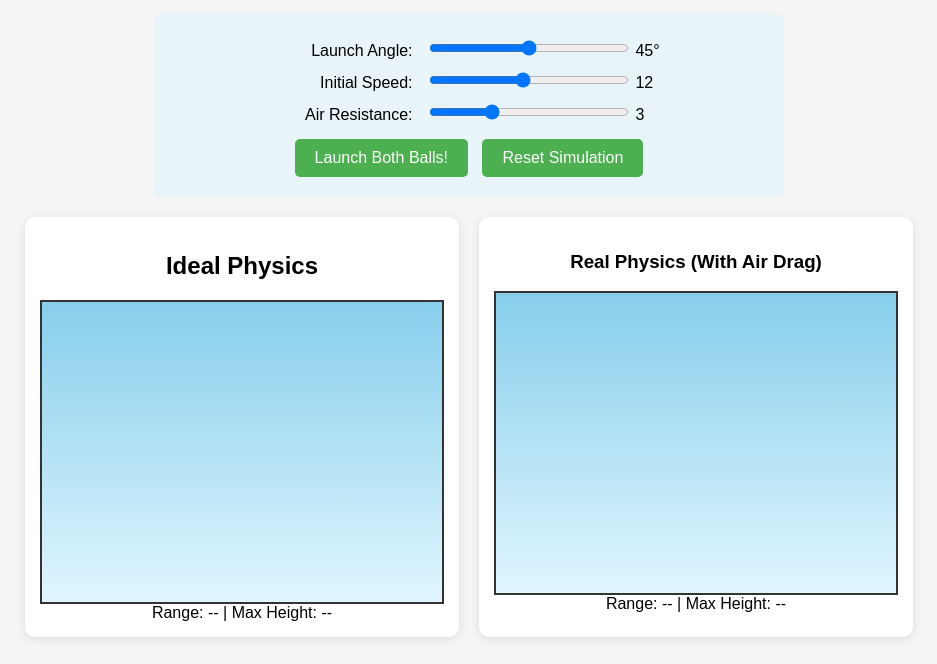
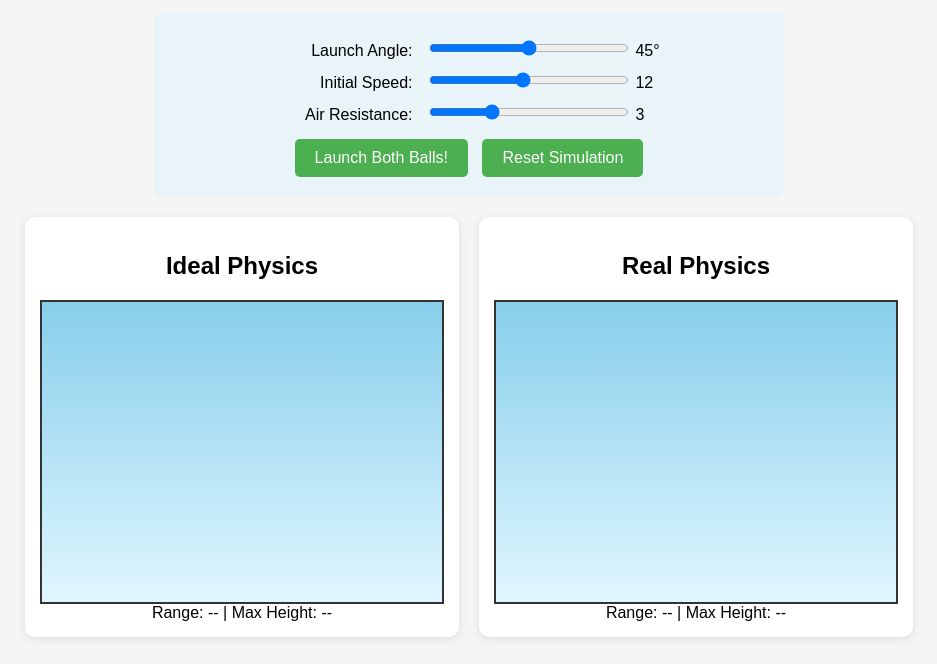
Before and after one commit to asare-joshua-phy/Projectile-Motion, a plain HTML site: page index.html in a window 1280 px wide. Shown: the part 101-765 px from the top of the page, without its empty margins (171-1108 px from the left). Drawn offline with Linux system fonts and the light colour scheme.

Commit message:
Update index.html

```diff
--- a/index.html
+++ b/index.html
@@ -131,7 +131,7 @@
         </div>
 
         <div class="simulation">
-            <h3>Real Physics (With Air Drag)</h3>
+            <h2>Real Physics</h2>
             <canvas id="realCanvas" width="400" height="300"></canvas>
             <div id="realInfo">Range: -- | Max Height: --</div>
         </div>
```
